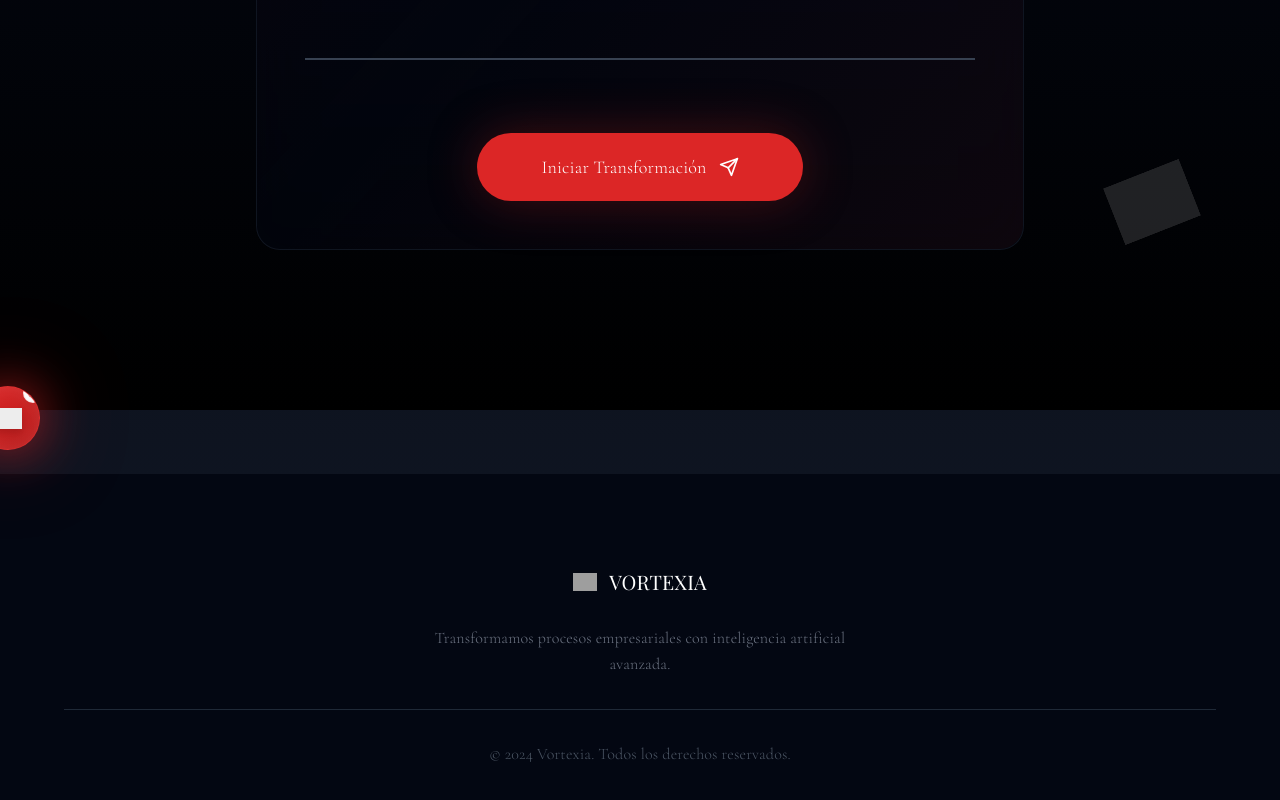
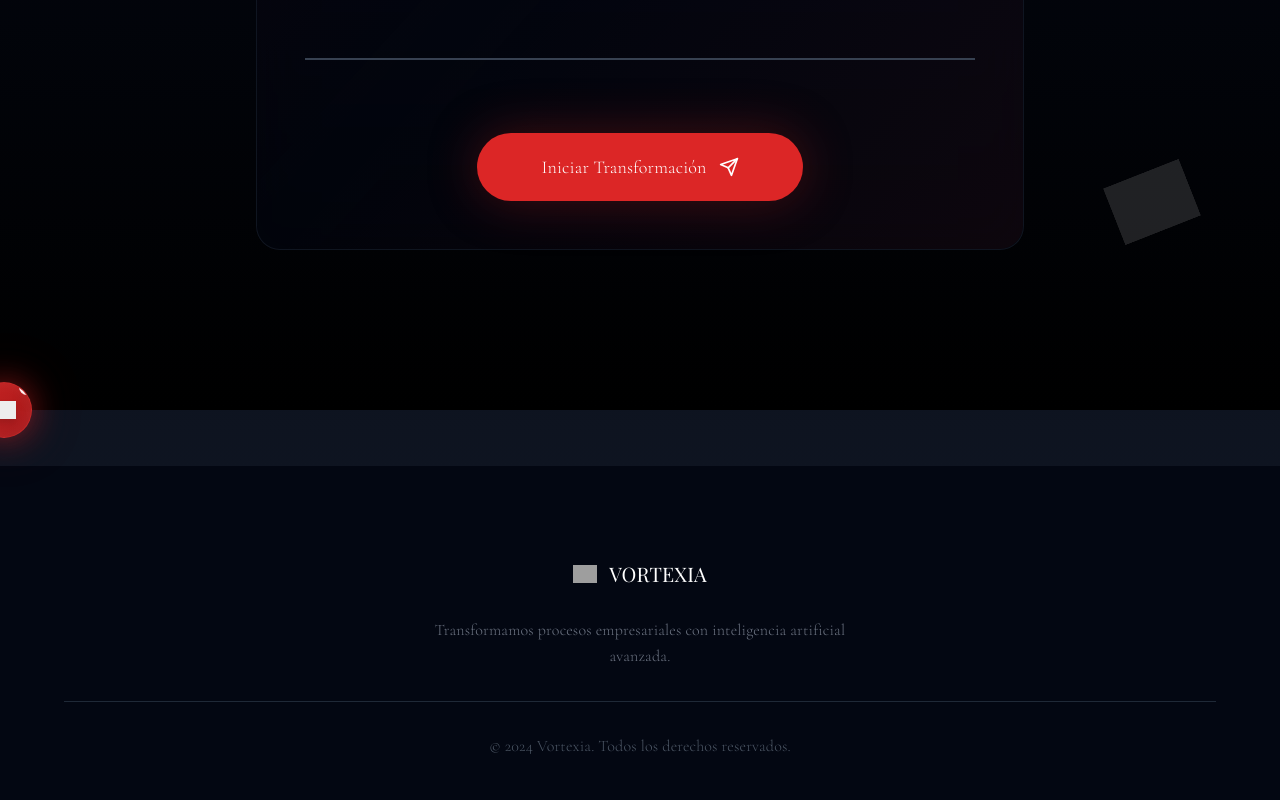
Before and after one commit to rznavarro/Vortexia.new, a React (Vite) app: page / in a window 1280 px wide. Shown: the part 3883-4683 px from the top of the page. Built offline with nearby package versions, Linux system fonts and the light colour scheme; grey boxes are pictures that could not be loaded; a web font is replaced by a local one.

Commit message:
Reposition chat button elegantly on the right

```diff
--- a/src/components/Chat.tsx
+++ b/src/components/Chat.tsx
@@ -99,7 +99,7 @@ export default function Chat({ isOpen, onClose }: ChatProps) {
       animate={{ opacity: 1, scale: 1, y: 0 }}
       exit={{ opacity: 0, scale: 0.9, y: 20 }}
       transition={{ duration: 0.3, ease: "easeOut" }}
-      className="fixed bottom-6 right-6 w-[440px] h-[680px] vortexia-glass rounded-3xl vortexia-shadow-pulse z-50 flex flex-col overflow-hidden"
+      className="fixed top-1/2 right-24 transform -translate-y-1/2 w-[420px] h-[650px] vortexia-glass rounded-3xl vortexia-shadow-pulse z-50 flex flex-col overflow-hidden"
       style={{
         boxShadow: '0 30px 60px -12px rgba(0, 0, 0, 0.9), 0 0 100px rgba(220, 38, 38, 0.3), inset 0 1px 0 rgba(255, 255, 255, 0.03)'
       }}
--- a/src/components/ChatButton.tsx
+++ b/src/components/ChatButton.tsx
@@ -11,26 +11,29 @@ export default function ChatButton() {
       {/* Chat Toggle Button */}
       <motion.button
         onClick={() => setIsChatOpen(!isChatOpen)}
-        className="fixed bottom-6 right-6 w-16 h-16 bg-gradient-to-br from-red-600 to-red-700 hover:from-red-700 hover:to-red-800 text-white rounded-full shadow-2xl z-40 flex items-center justify-center transition-all duration-500 hover:scale-110 border border-red-500/40 relative group overflow-hidden"
+        className="fixed top-1/2 right-6 transform -translate-y-1/2 w-14 h-14 bg-gradient-to-br from-red-600/90 to-red-700/90 hover:from-red-700 hover:to-red-800 text-white rounded-full shadow-2xl z-40 flex items-center justify-center transition-all duration-500 hover:scale-110 border border-red-500/30 relative group overflow-hidden backdrop-blur-sm"
         whileHover={{ scale: 1.1 }}
         whileTap={{ scale: 0.95 }}
         style={{
-          boxShadow: '0 0 50px rgba(220, 38, 38, 0.7), 0 0 100px rgba(220, 38, 38, 0.3), inset 0 0 20px rgba(255, 255, 255, 0.1)',
+          boxShadow: '0 0 30px rgba(220, 38, 38, 0.5), 0 0 60px rgba(220, 38, 38, 0.2), inset 0 0 15px rgba(255, 255, 255, 0.05)',
         }}
       >
         {/* Mystical rotating background */}
-        <div className="absolute inset-0 bg-gradient-to-r from-red-500/20 via-red-600/30 to-red-700/20 rounded-full opacity-0 group-hover:opacity-100 transition-opacity duration-500 animate-spin" style={{ animationDuration: '8s' }}></div>
+        <div className="absolute inset-0 bg-gradient-to-r from-red-500/15 via-red-600/25 to-red-700/15 rounded-full opacity-0 group-hover:opacity-100 transition-opacity duration-500 animate-spin" style={{ animationDuration: '12s' }}></div>
 
         <img
           src="https://qtrypzzcjebvfcihiynt.supabase.co/storage/v1/object/public/base44-prod/public/efef71724_descarga4.png"
           alt="Vortexia Chat"
-          className="w-7 h-7 object-contain filter brightness-150 drop-shadow-lg relative z-10 group-hover:brightness-200 transition-all duration-500"
+          className="w-6 h-6 object-contain filter brightness-150 drop-shadow-lg relative z-10 group-hover:brightness-200 transition-all duration-500"
         />
 
         {/* Notification dot */}
-        <div className="absolute -top-1 -right-1 w-5 h-5 bg-gradient-to-br from-white to-gray-100 rounded-full flex items-center justify-center shadow-xl border border-red-200/50">
-          <div className="w-2.5 h-2.5 bg-gradient-to-br from-red-600 to-red-700 rounded-full animate-pulse shadow-sm"></div>
+        <div className="absolute -top-1 -right-1 w-4 h-4 bg-gradient-to-br from-white to-gray-100 rounded-full flex items-center justify-center shadow-lg border border-red-200/40">
+          <div className="w-2 h-2 bg-gradient-to-br from-red-600 to-red-700 rounded-full animate-pulse shadow-sm"></div>
         </div>
+
+        {/* Elegant side indicator */}
+        <div className="absolute -left-1 top-1/2 transform -translate-y-1/2 w-1 h-8 bg-gradient-to-b from-transparent via-red-500/60 to-transparent rounded-full opacity-0 group-hover:opacity-100 transition-opacity duration-500"></div>
       </motion.button>
 
       {/* Chat Component */}
```
